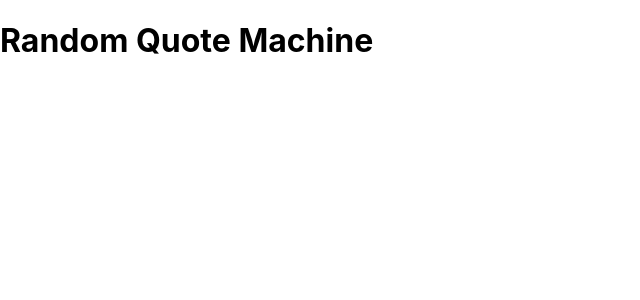
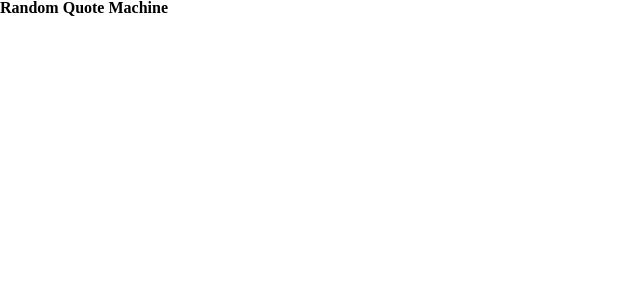
Before and after one commit to georgesstein/random-quote-machine, a React (Create React App) app: page / in a window 1280 px wide. Shown: the top 300 px of the page, without its empty margins (0-640 px from the left). Built offline with nearby package versions, Linux system fonts and the light colour scheme.

Commit message:
Add styles reset

```diff
--- a/src/index.css
+++ b/src/index.css
@@ -1,13 +1,30 @@
+/* reset */
+html, body, div, span, applet, object, iframe,
+h1, h2, h3, h4, h5, h6, p, blockquote, pre,
+a, abbr, acronym, address, big, cite, code,
+del, dfn, em, img, ins, kbd, q, s, samp,
+small, strike, strong, sub, sup, tt, var,
+b, u, i, center,
+dl, dt, dd, ol, ul, li,
+fieldset, form, label, legend,
+table, caption, tbody, tfoot, thead, tr, th, td,
+article, aside, canvas, details, embed,
+figure, figcaption, footer, header, hgroup,
+menu, nav, output, ruby, section, summary,
+time, mark, audio, video {
+	margin: 0;
+	padding: 0;
+	border: 0;
+	font-size: 100%;
+}
+/* HTML5 display-role reset for older browsers */
+article, aside, details, figcaption, figure,
+footer, header, hgroup, menu, nav, section {
+	display: block;
+}
 body {
-  margin: 0;
-  font-family: -apple-system, BlinkMacSystemFont, 'Segoe UI', 'Roboto', 'Oxygen',
-    'Ubuntu', 'Cantarell', 'Fira Sans', 'Droid Sans', 'Helvetica Neue',
-    sans-serif;
-  -webkit-font-smoothing: antialiased;
-  -moz-osx-font-smoothing: grayscale;
+	line-height: 1;
 }
-
-code {
-  font-family: source-code-pro, Menlo, Monaco, Consolas, 'Courier New',
-    monospace;
+ol, ul {
+	list-style: none;
 }
```
